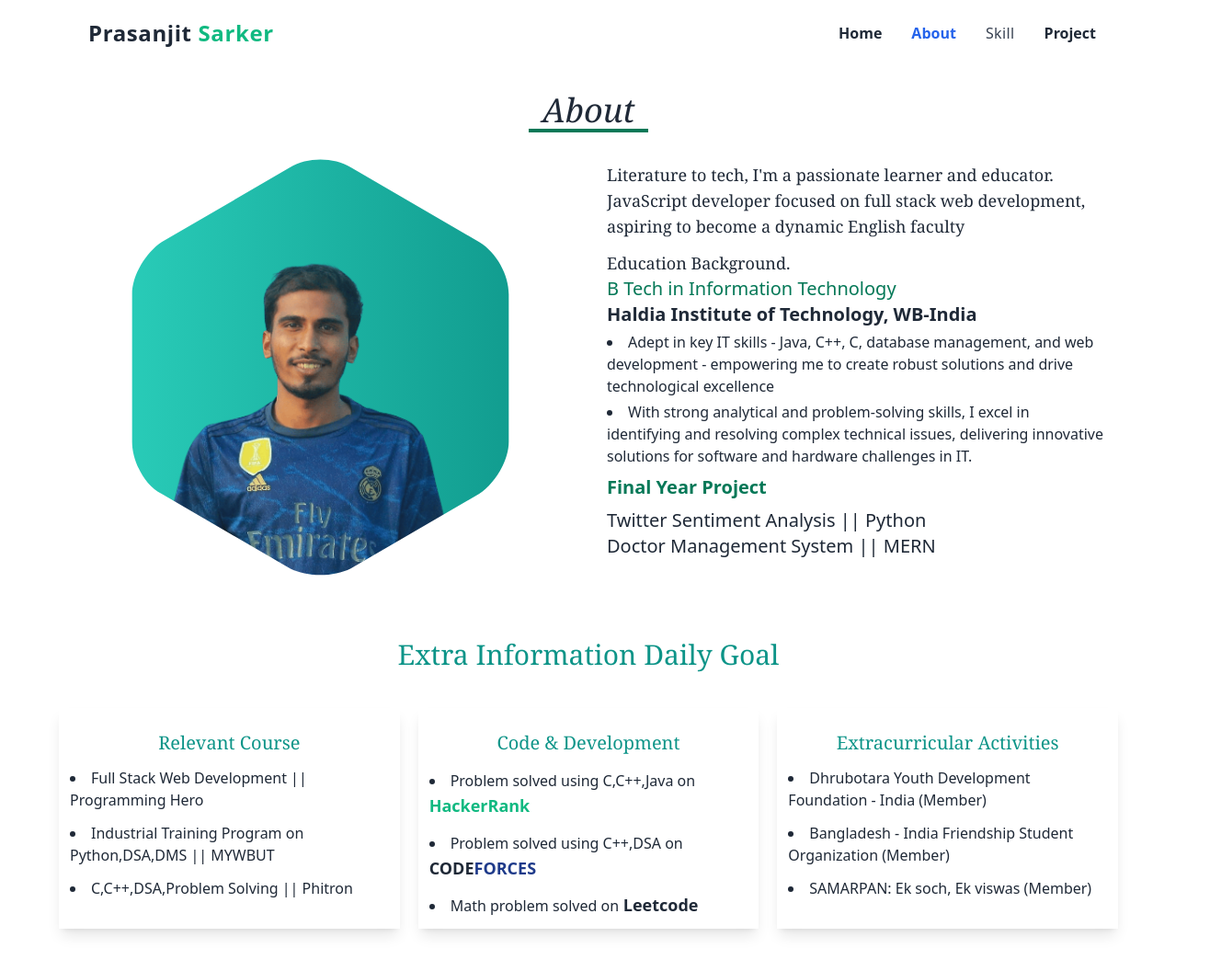
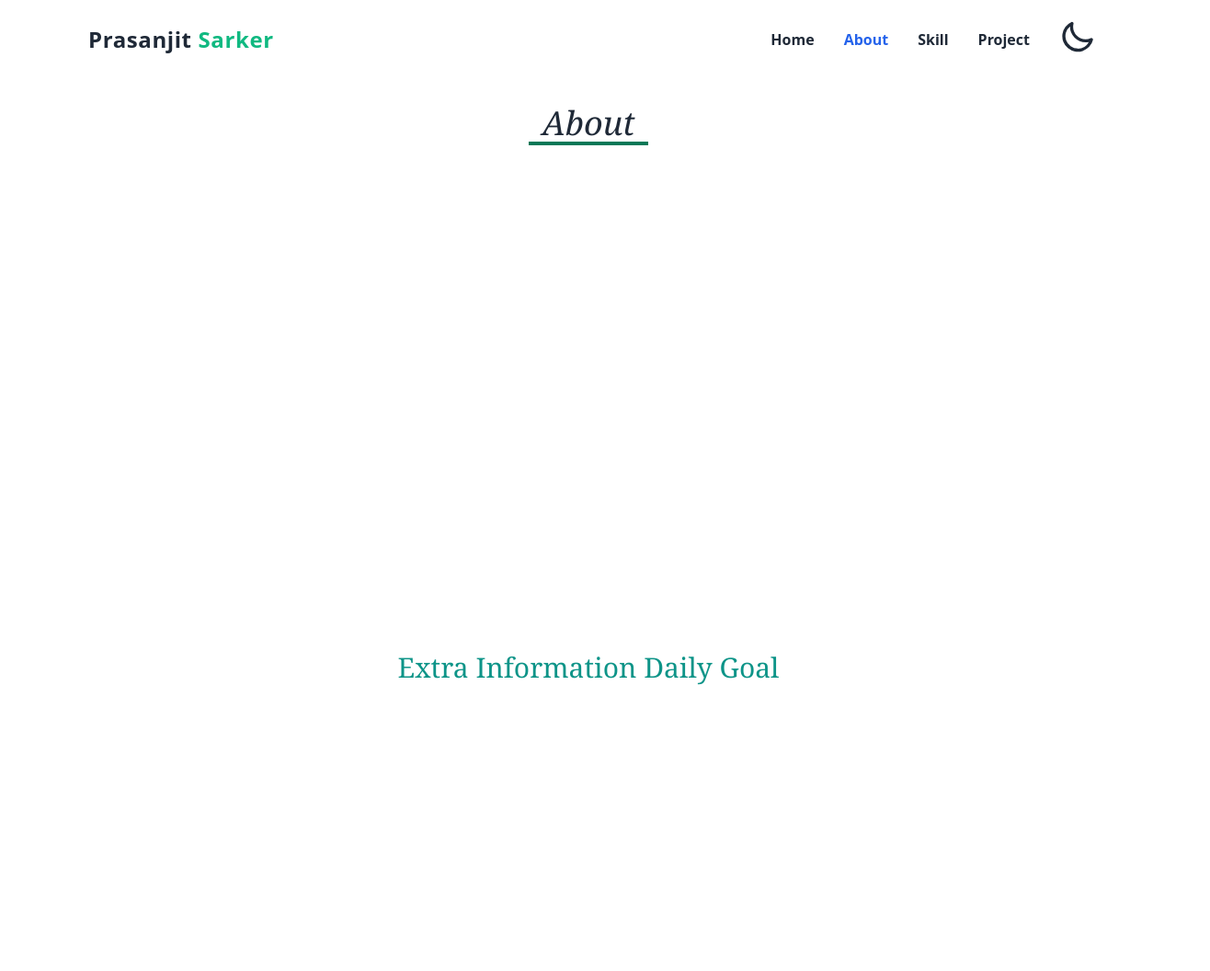
Before and after one commit to prasanjitsarker3/Portfolio, a React (Vite) app: page /about in a window 1280 px wide. Shown: the top 1056 px of the page at 92% size, 1316 px wide, since content can reach past the window. Built offline with nearby package versions, Linux system fonts and the light colour scheme.

Commit message:
Animation

```diff
--- a/package.json
+++ b/package.json
@@ -12,6 +12,7 @@
   "dependencies": {
     "@heroicons/react": "^2.0.17",
     "@tanstack/react-query": "^4.29.19",
+    "aos": "^2.3.4",
     "daisyui": "^2.51.6",
     "localforage": "^1.10.0",
     "lottie-react": "^2.4.0",
--- a/src/components/Header/Header.jsx
+++ b/src/components/Header/Header.jsx
@@ -1,5 +1,5 @@
 
-import React, { useState } from 'react'
+import React, { useEffect, useState } from 'react'
 import { Link, NavLink } from 'react-router-dom'
 import {
     BoltIcon,
@@ -10,6 +10,21 @@
 
 const Header = () => {
     const [isMenuOpen, setIsMenuOpen] = useState(false);
+    const [theme, setTheme] = useState(localStorage.getItem('theme') ? localStorage.getItem('theme') : 'light');
+
+    useEffect(() => {
+        localStorage.setItem('theme', theme);
+        const allTheme = localStorage.getItem('theme');
+        document.querySelector('html').setAttribute('data-theme', allTheme);
+    }, [theme])
+    const themehandle = n => {
+        if (n.target.checked) {
+            setTheme('dark')
+        }
+        else {
+            setTheme('light')
+        }
+    }
     //px-4 py-5 mx-auto sm:max-w-xl md:max-w-full lg:max-w-screen-xl md:px-24 lg:px-8
 
     const options = <>
@@ -19,10 +34,23 @@
         <li>
             <NavLink to='/about' className={({ isActive }) => (isActive ? 'text-blue-600' : 'default')}>About</NavLink>
         </li>
-        <li><Link to='/skill' className='font-medium tracking-wide text-gray-700 transition-colors duration-200 hover:text-blue-400'>Skill</Link>
+        <li><Link to='/skill' className={({ isActive }) => (isActive ? 'text-blue-600' : 'default')}>Skill</Link>
         </li>
         <li>
             <NavLink to='/project' className={({ isActive }) => (isActive ? 'text-blue-600' : 'default')}>Project</NavLink>
+        </li>
+        <li>
+            <label className="swap swap-rotate">
+                {/* this hidden checkbox controls the state */}
+                <input  style={{ display: 'none' }} onClick={themehandle} type="checkbox" className="toggle toggle-md text-white !" checked={theme === 'light' ? false : true} />
+
+                {/* sun icon */}
+                <svg className="swap-on fill-current w-10 h-10" xmlns="http://www.w3.org/2000/svg" viewBox="0 0 24 24"><path d="M5.64,17l-.71.71a1,1,0,0,0,0,1.41,1,1,0,0,0,1.41,0l.71-.71A1,1,0,0,0,5.64,17ZM5,12a1,1,0,0,0-1-1H3a1,1,0,0,0,0,2H4A1,1,0,0,0,5,12Zm7-7a1,1,0,0,0,1-1V3a1,1,0,0,0-2,0V4A1,1,0,0,0,12,5ZM5.64,7.05a1,1,0,0,0,.7.29,1,1,0,0,0,.71-.29,1,1,0,0,0,0-1.41l-.71-.71A1,1,0,0,0,4.93,6.34Zm12,.29a1,1,0,0,0,.7-.29l.71-.71a1,1,0,1,0-1.41-1.41L17,5.64a1,1,0,0,0,0,1.41A1,1,0,0,0,17.66,7.34ZM21,11H20a1,1,0,0,0,0,2h1a1,1,0,0,0,0-2Zm-9,8a1,1,0,0,0-1,1v1a1,1,0,0,0,2,0V20A1,1,0,0,0,12,19ZM18.36,17A1,1,0,0,0,17,18.36l.71.71a1,1,0,0,0,1.41,0,1,1,0,0,0,0-1.41ZM12,6.5A5.5,5.5,0,1,0,17.5,12,5.51,5.51,0,0,0,12,6.5Zm0,9A3.5,3.5,0,1,1,15.5,12,3.5,3.5,0,0,1,12,15.5Z" /></svg>
+
+                {/* moon icon */}
+                <svg className="swap-off fill-current w-10 h-10" xmlns="http://www.w3.org/2000/svg" viewBox="0 0 24 24"><path d="M21.64,13a1,1,0,0,0-1.05-.14,8.05,8.05,0,0,1-3.37.73A8.15,8.15,0,0,1,9.08,5.49a8.59,8.59,0,0,1,.25-2A1,1,0,0,0,8,2.36,10.14,10.14,0,1,0,22,14.05,1,1,0,0,0,21.64,13Zm-9.5,6.69A8.14,8.14,0,0,1,7.08,5.22v.27A10.15,10.15,0,0,0,17.22,15.63a9.79,9.79,0,0,0,2.1-.22A8.11,8.11,0,0,1,12.14,19.73Z" /></svg>
+            </label>
+
         </li>
     </>
     return (
@@ -32,7 +60,7 @@
                 <Link to='/' className='inline-flex items-center'>
                     {/* <BoltIcon className='h-6 w-6 text-blue-500' /> */}
 
-                    <span className='ml-2 text-2xl font-bold tracking-wide text-gray-800'>
+                    <span className='ml-2 text-2xl font-bold tracking-wide '>
                         Prasanjit <span className='text-emerald-500'>Sarker</span>
                     </span>
                 </Link>
@@ -50,11 +78,11 @@
                         title='Open Menu'
                         onClick={() => setIsMenuOpen(true)}
                     >
-                        <Bars3BottomRightIcon className='w-5 text-black font-bold' />
+                        <Bars3BottomRightIcon className='w-5  font-bold' />
                     </button>
                     {isMenuOpen && (
-                        <div className='absolute top-0 left-0 w-full z-10 text-black font-bold'>
-                            <div className='p-5 bg-base-100  text-black font-bold border rounded shadow-sm'>
+                        <div className='absolute top-0 left-0 w-full z-10  font-bold'>
+                            <div className='p-5 bg-base-100   font-bold border rounded shadow-sm'>
                                 {/* Logo & Button section */}
                                 <div className='flex items-center justify-between mb-4'>
 
@@ -65,7 +93,7 @@
                                             title='Close Menu'
                                             onClick={() => setIsMenuOpen(false)}
                                         >
-                                            <XMarkIcon className='w-5 text-black' />
+                                            <XMarkIcon className='w-5 ' />
                                         </button>
                                     </div>
                                 </div>
--- a/src/components/Page/About.jsx
+++ b/src/components/Page/About.jsx
@@ -12,11 +12,11 @@
             </div>
 
             <div className='grid md:grid-cols-2 gap-4'>
-                <div className='flex justify-center items-center py-7'>
+                <div data-aos="fade-right" className='flex justify-center items-center py-7'>
                     {/* <img src={photo} alt="" srcset="" className=' rounded-full' /> */}
                     <img className="lg:w-full mask mask-hexagon bg-gradient-to-r from-teal-400  to-teal-600" src={img} />
                 </div>
-                <div className='pt-5 mx-auto'>
+                <div data-aos="fade-left" className='pt-5 mx-auto'>
                     <p className=' p-3 font-serif text-lg'>
                         Literature to tech, I'm a passionate learner and educator. JavaScript developer focused on full stack web development, aspiring to become a dynamic English faculty
                     </p>
--- a/src/components/Page/Contact.jsx
+++ b/src/components/Page/Contact.jsx
@@ -1,7 +1,7 @@
 import React from 'react';
 
 const Contact = () => {
-    const handleSubmitInfo=(event)=>{
+    const handleSubmitInfo = (event) => {
 
     }
     return (
@@ -9,7 +9,8 @@
             <div className='py-5 text-2xl font-sans text-center'>
                 <h1>Contact with me</h1>
             </div>
-            <div className='md:w-1/2 w-full mx-auto font-sans bg-gradient-to-r from-teal-500 to-blue-900 py-12 rounded'>
+            <div data-aos="fade-up"
+                className='md:w-1/2 w-full mx-auto font-sans bg-gradient-to-r from-teal-500 to-blue-900 py-12 rounded'>
                 <form onSubmit={handleSubmitInfo} className=''>
                     <div className=' px-12 pb-1'>
                         <p className='py-1'>Your Name</p>
--- a/src/components/Page/ExtraInformation.jsx
+++ b/src/components/Page/ExtraInformation.jsx
@@ -7,7 +7,7 @@
                 <h1 className='text-3xl font-serif '>Extra Information Daily Goal</h1>
             </div>
             <div className='grid md:grid-cols-3 gap-5'>
-                <div className="mx-auto   shadow-lg p-3">
+                <div data-aos="fade-up-right" className="mx-auto   shadow-lg p-3">
                     <h1 className='text-center text-xl font-serif py-3 text-teal-600'>Relevant Course</h1>
                     <div className=''>
                         <li>Full Stack Web Development || Programming Hero</li>
@@ -15,7 +15,7 @@
                         <li>C,C++,DSA,Problem Solving || Phitron</li>
                     </div>
                 </div>
-                <div className=" shadow-lg p-3">
+                <div data-aos="zoom-in" className=" shadow-lg p-3">
                     <h1 className='text-center text-xl font-serif py-3 text-teal-600'>Code & Development</h1>
                     <div>
                         <li>
@@ -32,7 +32,7 @@
                         </li>
                     </div>
                 </div>
-                <div className="mx-auto shadow-lg p-3">
+                <div data-aos="fade-up-right" className="mx-auto shadow-lg p-3">
                     <h1 className='text-center text-xl font-serif py-3 text-teal-600'>Extracurricular Activities</h1>
                     <div>
                         <li>Dhrubotara Youth Development Foundation - India (Member)</li>
--- a/src/components/Page/SkillCart.jsx
+++ b/src/components/Page/SkillCart.jsx
@@ -3,7 +3,7 @@
 const SkillCart = ({ skill }) => {
     const { name, value } = skill;
     return (
-        <div className='rounded shadow-lg p-5'>
+        <div data-aos="zoom-in" className='rounded shadow-lg p-5'>
             <div className='  font-sans flex justify-around items-center'>
                 <h1 className='text-teal-600 text-2xl'>{name}</h1>
                 <div className="radial-progress text-teal-600 text-xl" style={{ "--value": `${value}`, "--size": "6rem", "--thickness": "1rem" }}>
--- a/src/components/Page/TabCart.jsx
+++ b/src/components/Page/TabCart.jsx
@@ -3,8 +3,8 @@
 const TabCart = ({ project }) => {
     const { name, photo, Github, client, server, title, live } = project;
     return (
-        <div className='mx-auto'>
-            <div className="card w-96 shadow-xl ">
+        <div data-aos="zoom-in-down" className='mx-auto'>
+            <div  className="card w-96 shadow-xl ">
                 {/* <figure>
                     <img src={photo[0].img} alt="" className='h-[200px]' />
                 </figure> */}
@@ -21,7 +21,7 @@
                     </h2>
                     <p>{title?.slice(0, 120)}...</p>
                     <div className="card-actions justify-center gap-5">
-                        <a className='p-2 text-white font-mono px-5 rounded bg-[#19D3AE] hover:bg-[#1f8672]' target="_blank" href={live}> Live</a>
+                        <a  className='p-2 text-white font-mono px-5 rounded bg-[#19D3AE] hover:bg-[#1f8672]' target="_blank" href={live}> Live</a>
                         {
                             Github ? <>
                                 <a className='p-2 text-white font-mono px-5 rounded bg-[#19D3AE] hover:bg-[#115e4e]' target="_blank" href={Github}> Github</a>
```
Also changed, not shown: src/components/Page/Home.jsx (+11 -4 lines), 1 other file (tests, documents, lock files or other folders).
